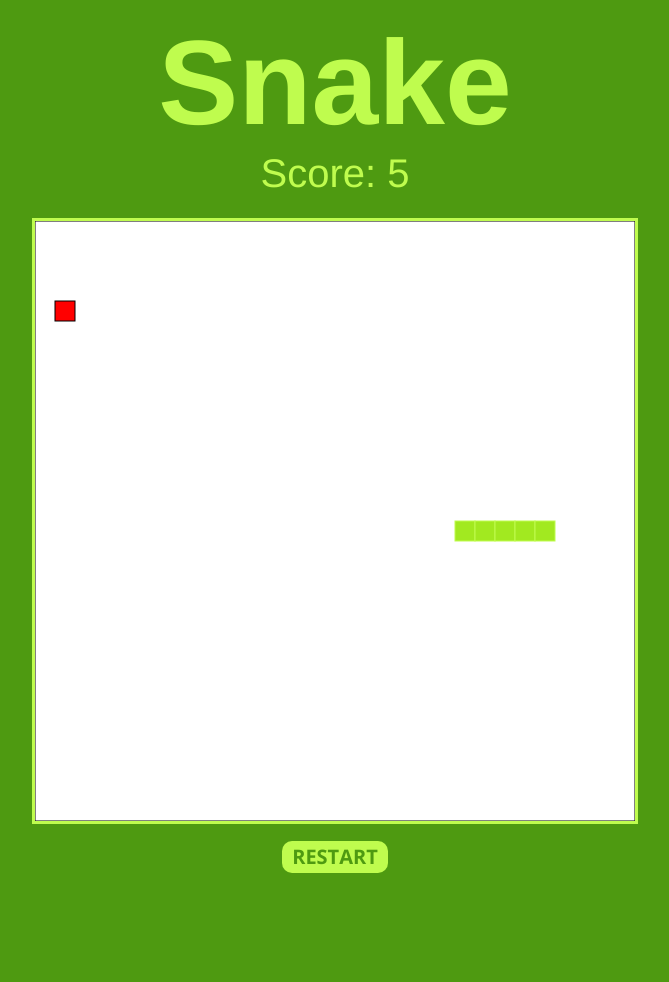
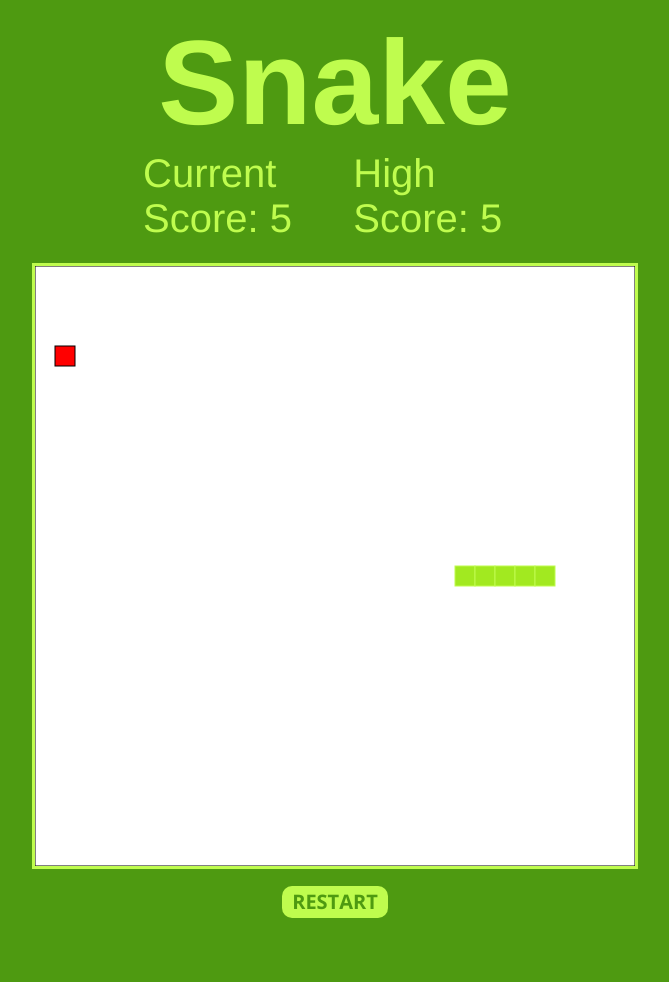
Before and after one commit to AnuptaA/Snake, a plain HTML site: page index.html in a window 1280 px wide. Shown: the whole page, without its empty margins (305-974 px from the left). Before the commit the page ends 937 px from the top, so only its background shows below. Drawn offline with nearby package versions, Linux system fonts and the light colour scheme; a web font is replaced by a local one.

Commit message:
Fixed subtle bug, added high score storage.

```diff
--- a/index.html
+++ b/index.html
@@ -12,7 +12,8 @@
             <h1> Snake </h1>
         </div>
         <div class="score-cont">
-            <p> Score: <span class="curr-score"></span></p>
+            <p> Current Score: <span class="curr-score"></span></p>
+            <p> High Score: <span class="high-score"></span></p>
         </div>
       <div class="canvas-cont">
         <canvas id="snakeCanvas" width="600" height="600"></canvas>
--- a/index.js
+++ b/index.js
@@ -1,6 +1,7 @@
 canvas = document.getElementById("snakeCanvas");
 ctx = canvas.getContext("2d");
-html_score = document.getElementsByClassName("curr-score")[0];
+curr_score = document.getElementsByClassName("curr-score")[0];
+high_score = document.getElementsByClassName("high-score")[0];
 restart = document.getElementById("restart-btn");
 
 const dim = snakeCanvas.width;
@@ -80,7 +81,11 @@ function mod(m, n) {
 
 function updateScore() {
   score = snake.length;
-  html_score.textContent = score;
+  curr_score.textContent = score;
+  if (score > parseInt(high_score.textContent)) {
+    high_score.textContent = score;
+    localStorage.setItem("high_score", score);
+  }
 }
 
 function moveSnake() {
@@ -93,6 +98,13 @@ function moveSnake() {
     return;
   } else if (head.x == food.x && head.y == food.y) generateFood();
   else snake.pop();
+  remBlocks.push(snake[snake.length - 1]);
+
+  let idx = remBlocks.findIndex(
+    (block) => block.x == head.x && block.y == head.y
+  );
+  if (idx != -1) remBlocks.splice(idx, 1);
+
   snake.unshift(head);
 }
 
@@ -186,6 +198,15 @@ function main() {
   timeoutId = setTimeout(refresh, 100);
 }
 
+document.addEventListener("DOMContentLoaded", function () {
+  const storedHighScore = localStorage.getItem("high_score");
+  if (storedHighScore !== null) {
+    high_score.textContent = parseInt(storedHighScore);
+  } else {
+    high_score.textContent = 0;
+  }
+  high_score_element.textContent = score;
+});
 restart.addEventListener("click", restartGame);
 document.addEventListener("keydown", changeDir);
 snakeInit();
--- a/style.css
+++ b/style.css
@@ -22,11 +22,12 @@ body {
 }
 
 .score-cont {
-    margin-left: auto;
-    margin-right: auto;
-    max-width: fit-content;
     font-size: 40px;
     color: #bffc4e;
+    display: flex;
+    align-items: center;
+    justify-content: space-evenly;
+    padding: 0 35%;
     padding-bottom: 2%;
 }
 
```
